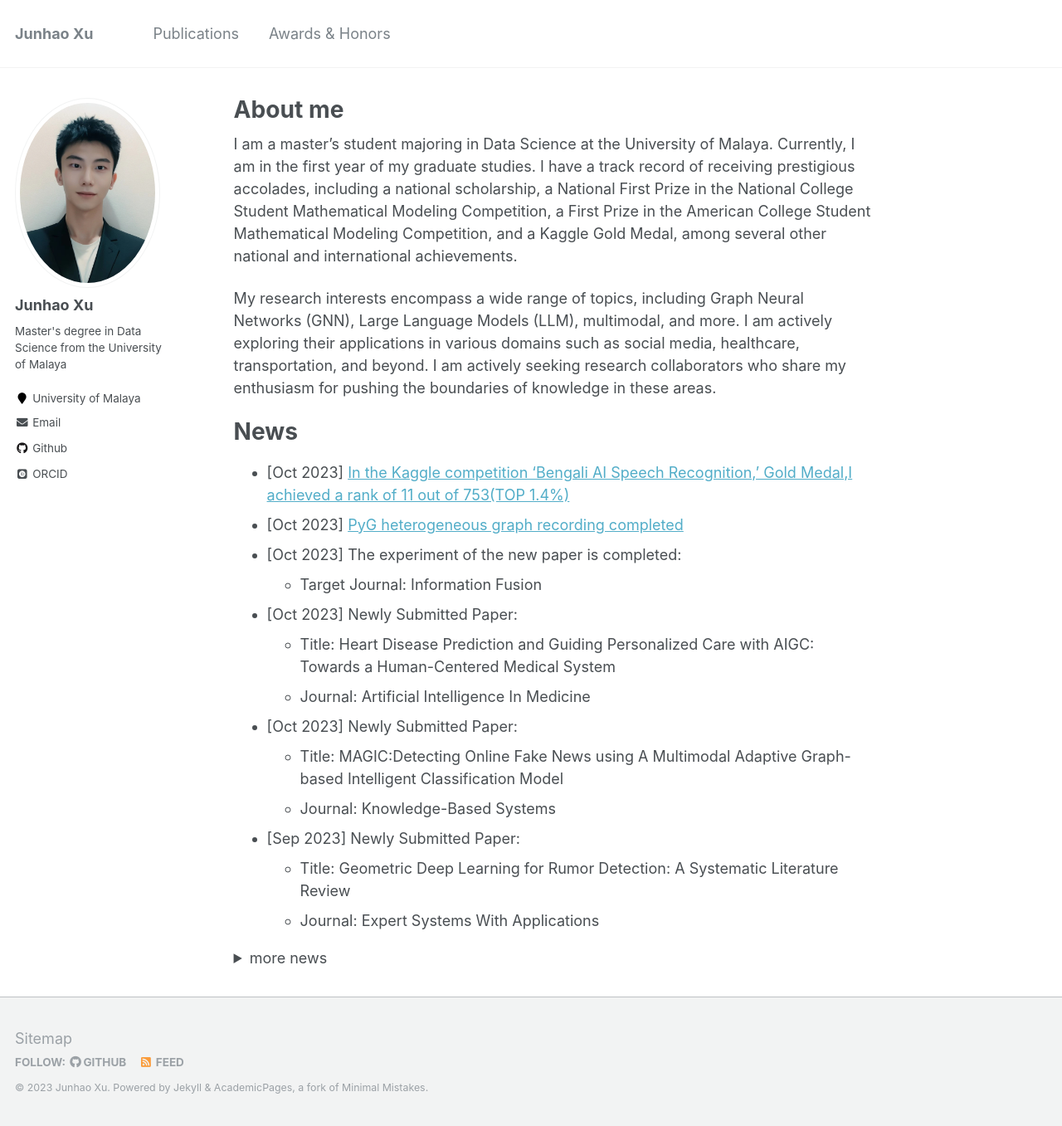
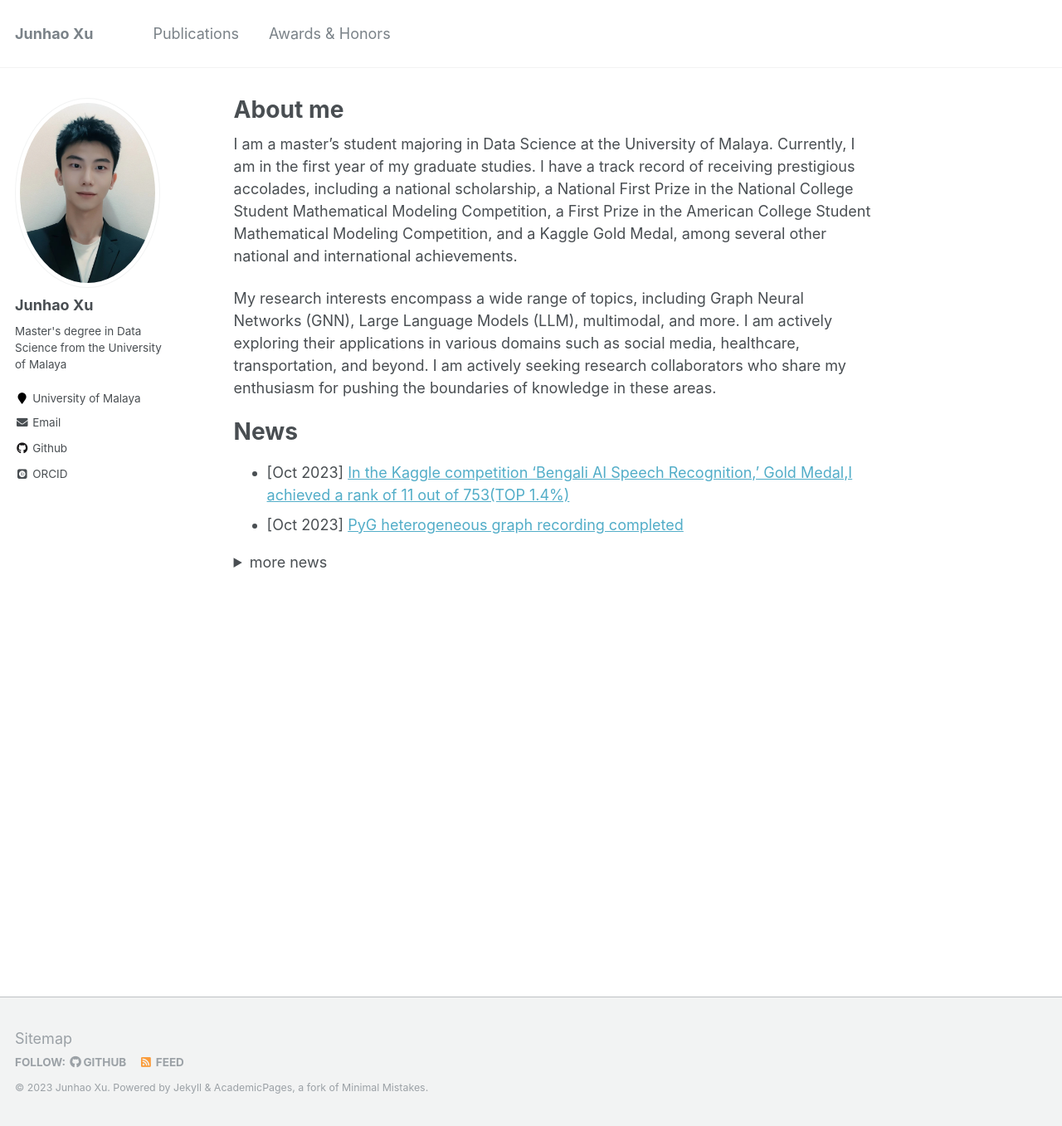
Before and after one commit to Junhao6666/Junhao6666.github.io, a Jekyll site: the page built from _pages/about.md, in a window 1280 px wide and 1357 px high. Shown: the whole window at 83% size. Built offline with Jekyll 4.4.1, drawn with Linux system fonts in a browser that asks for light colours; some web fonts are replaced.

Commit message:
Update about.md

```diff
--- a/_pages/about.md
+++ b/_pages/about.md
@@ -16,17 +16,6 @@ News
 ======
 * [Oct 2023] [In the Kaggle competition 'Bengali AI Speech Recognition,' Gold Medal,I achieved a rank of 11 out of 753(TOP 1.4%)](https://www.kaggle.com/competitions/bengaliai-speech)
 * [Oct 2023] [PyG heterogeneous graph recording completed](https://www.bilibili.com/video/BV1vz4y1j7eC/?spm_id_from=333.999.0.0&vd_source=4d252ee3a2cef99640bf78da96185b64)
-* [Oct 2023] The experiment of the new paper is completed:
-  - Target Journal: Information Fusion
-* [Oct 2023] Newly Submitted Paper:
-  - Title: Heart Disease Prediction and Guiding Personalized Care with AIGC: Towards a Human-Centered Medical System
-  - Journal: Artificial Intelligence In Medicine
-* [Oct 2023] Newly Submitted Paper:
-  - Title: MAGIC:Detecting Online Fake News using A Multimodal Adaptive Graph-based Intelligent Classification Model
-  - Journal: Knowledge-Based Systems
-* [Sep 2023] Newly Submitted Paper:
-  - Title: Geometric Deep Learning for Rumor Detection: A Systematic Literature Review
-  - Journal: Expert Systems With Applications
 
 <details>
   <summary>more news</summary>
```
